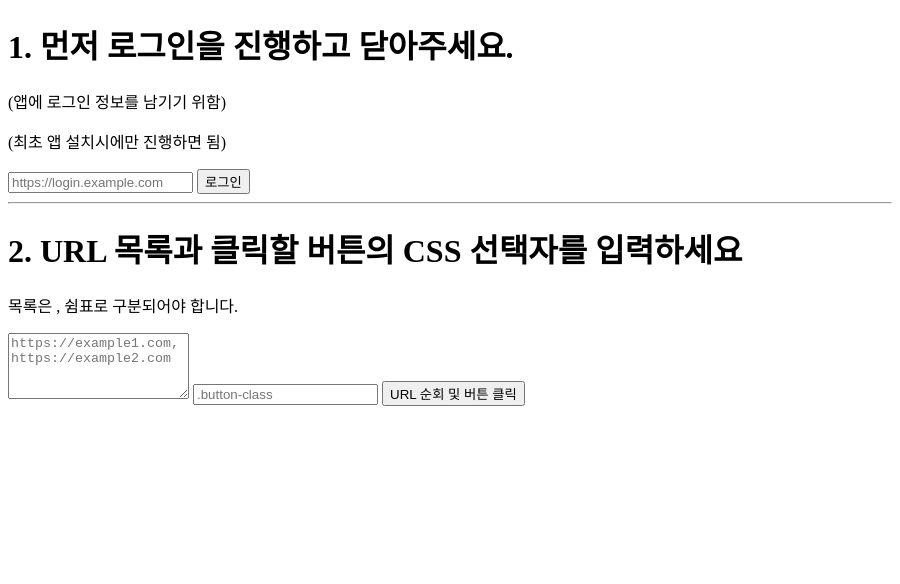
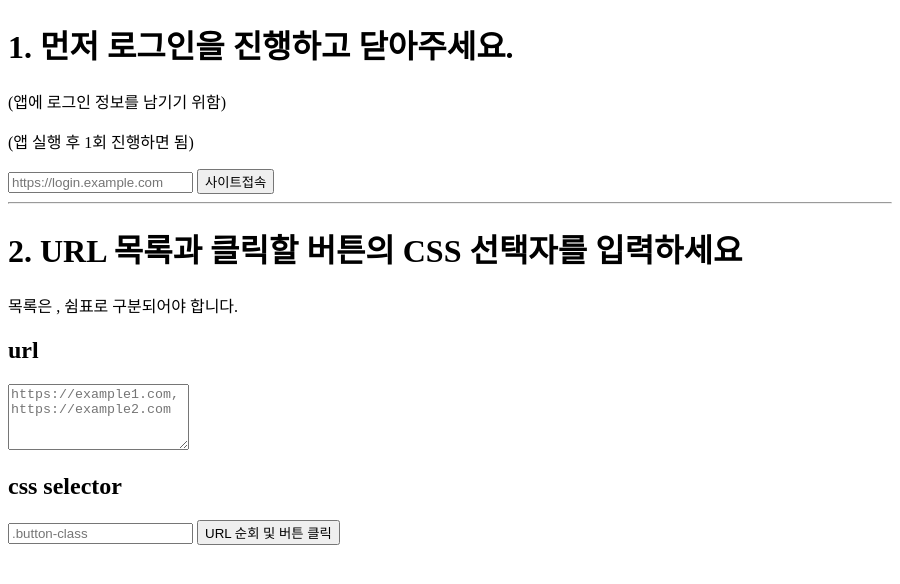
Before and after one commit to chenjingdev/electron, an Electron app: page index.html in a window 900 px wide. Drawn offline with Linux system fonts and the light colour scheme.

Commit message:
fix text

```diff
--- a/index.html
+++ b/index.html
@@ -6,19 +6,21 @@
   <body>
     <h1>1. 먼저 로그인을 진행하고 닫아주세요.</h1>
     <p>(앱에 로그인 정보를 남기기 위함)</p>
-    <p>(최초 앱 설치시에만 진행하면 됨)</p>
+    <p>(앱 실행 후 1회 진행하면 됨)</p>
     <input
       type="text"
       id="loginUrlInput"
       placeholder="https://login.example.com" />
-    <button id="loginBtn">로그인</button>
+    <button id="loginBtn">사이트접속</button>
     <hr />
     <h1>2. URL 목록과 클릭할 버튼의 CSS 선택자를 입력하세요</h1>
     <p>목록은 , 쉼표로 구분되어야 합니다.</p>
+    <h2>url</h2>
     <textarea
       id="urlListInput"
       placeholder="https://example1.com, https://example2.com"
       rows="4"></textarea>
+    <h2>css selector</h2>
     <input type="text" id="cssSelectorInput" placeholder=".button-class" />
     <!-- .cd-mb-floating button -->
     <button id="processBtn">URL 순회 및 버튼 클릭</button>
--- a/main.js
+++ b/main.js
@@ -3,8 +3,8 @@ const path = require("path");
 
 function createWindow() {
   const mainWindow = new BrowserWindow({
-    width: 800,
-    height: 600,
+    width: 900,
+    height: 700,
     webPreferences: {
       preload: path.join(__dirname, "preload.js"),
     },
```
Also changed, not shown: package.json (+6 -4 lines).
